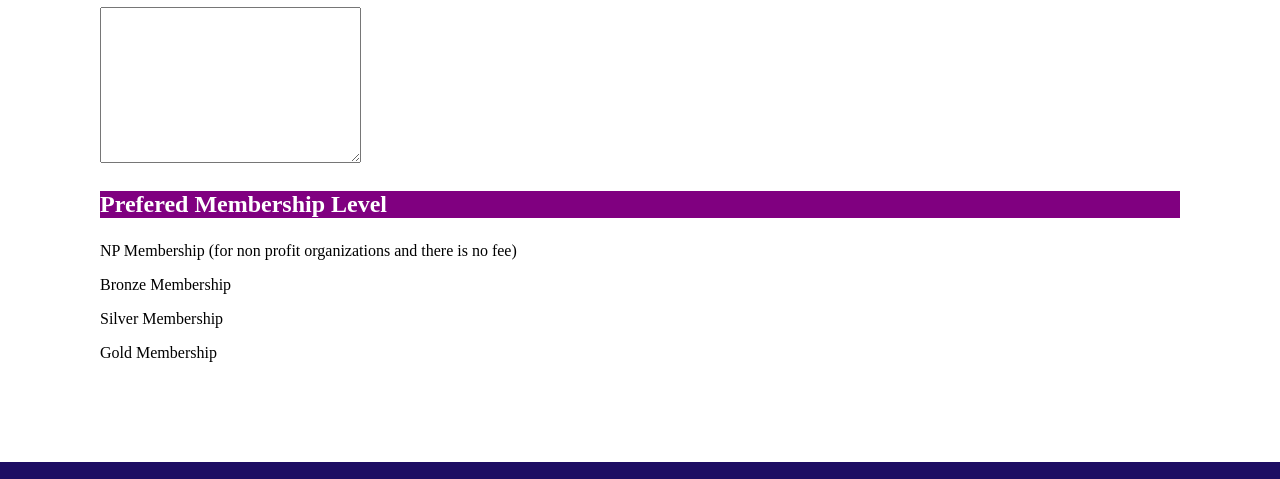
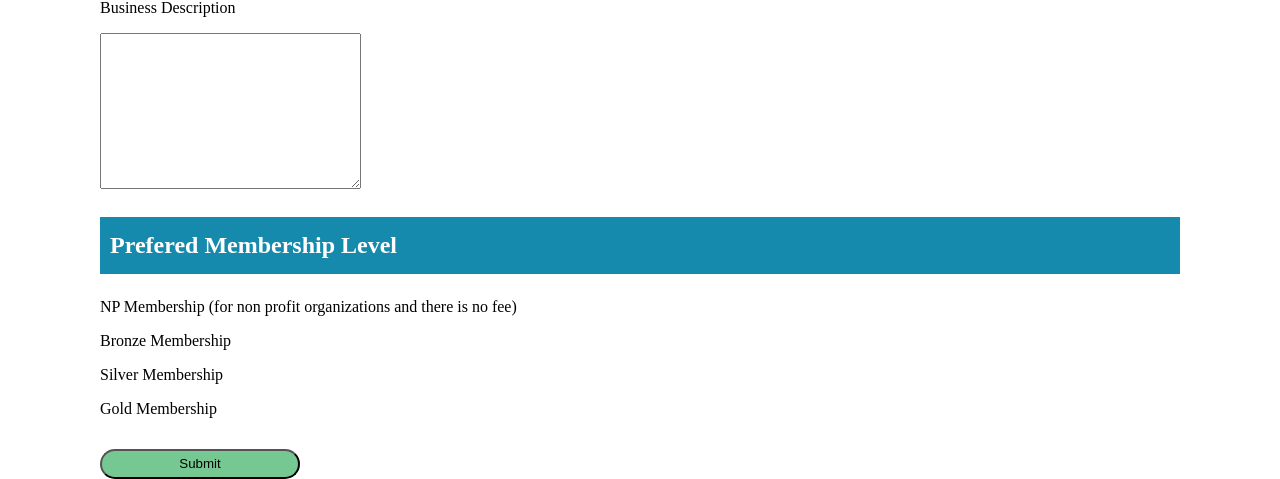
Before and after one commit to TaylorChristensen/WDD230, a plain HTML site: page chamber/join/join.html in a window 1280 px wide. Shown: the part 688-1167 px from the top of the page. Drawn offline with Linux system fonts and the light colour scheme; a web font is replaced by a local one.

Commit message:
button addition

```diff
--- a/chamber/join/join.css
+++ b/chamber/join/join.css
@@ -65,9 +65,13 @@ nav {
 }
 
 .section-header {
-    background-color: purple;
+    background-color: #168AAD;
     color: white;
     font-size: x-large;
+    padding-top: 15px;
+    padding-bottom: 15px;
+    padding-left: 10px;
+    padding-right: 10px;
     /* margin: 10px 100px 10px 10px; */
 }
 
@@ -76,6 +80,14 @@ nav {
     margin-right: 100px;
 }
 
+#submit-btn {
+    margin-left: 100px;
+    margin-top: 15px;
+    width: 200px;
+    height: 30px;
+    background-color: #76C893;
+    border-radius: 15px;
+}
 
 footer {
     background-color: #1d0d63;
--- a/chamber/join/join.html
+++ b/chamber/join/join.html
@@ -26,7 +26,8 @@
 
     <div class="info-box">
         <h1 class="section-header">Personal Information</h1>
-            <p>First Name</p>
+            <!-- <p>First Name</p> -->
+            <label for="input">First name</label>
             <input type="text">
 
             <p>Last Name</p>
@@ -63,6 +64,12 @@
                 <p></p>
     </div>
 
+    <form action="meathod">
+        <button id="submit-btn">
+            Submit
+        </button>
+    </form>
+
     <footer>
         <p>Rexburg Chamber of Commerce</p>
         <p>123 Main Street, Rexburg ID, 83440</p>
```
